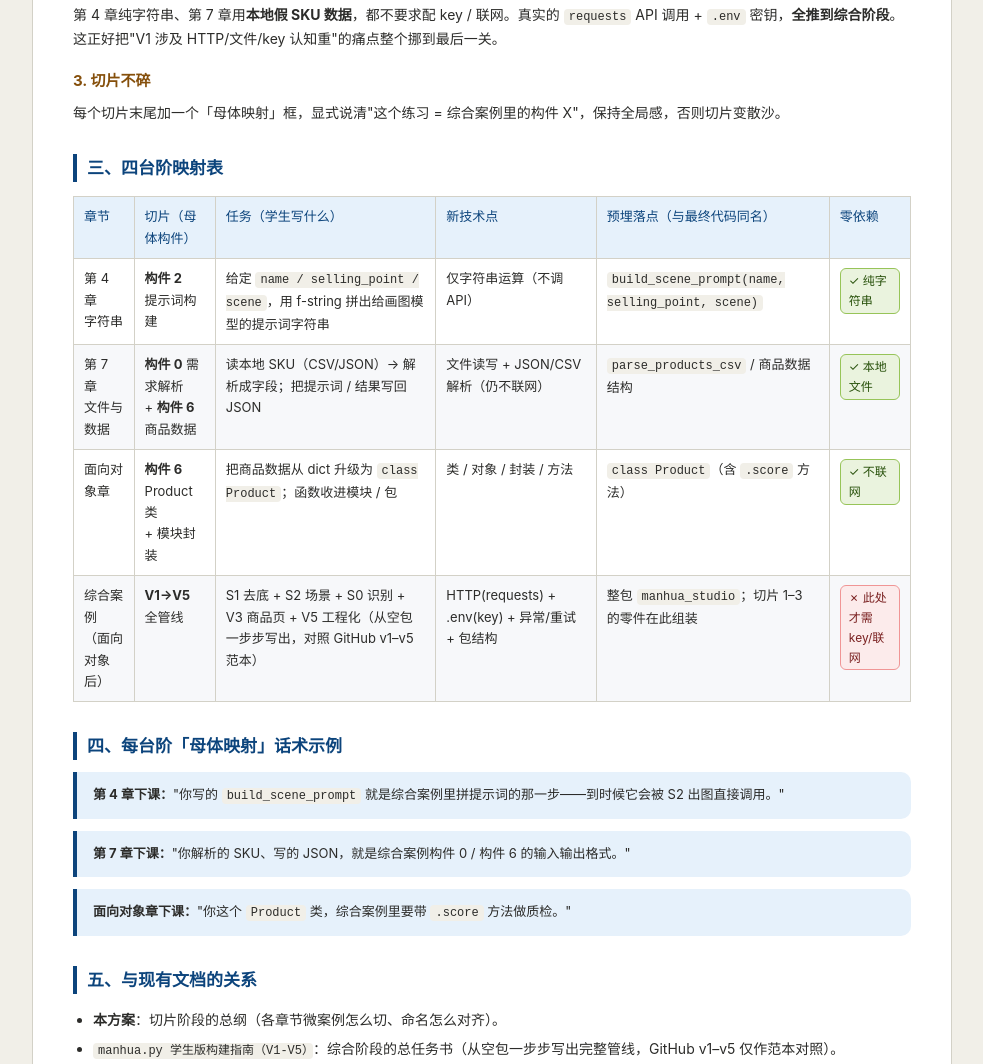
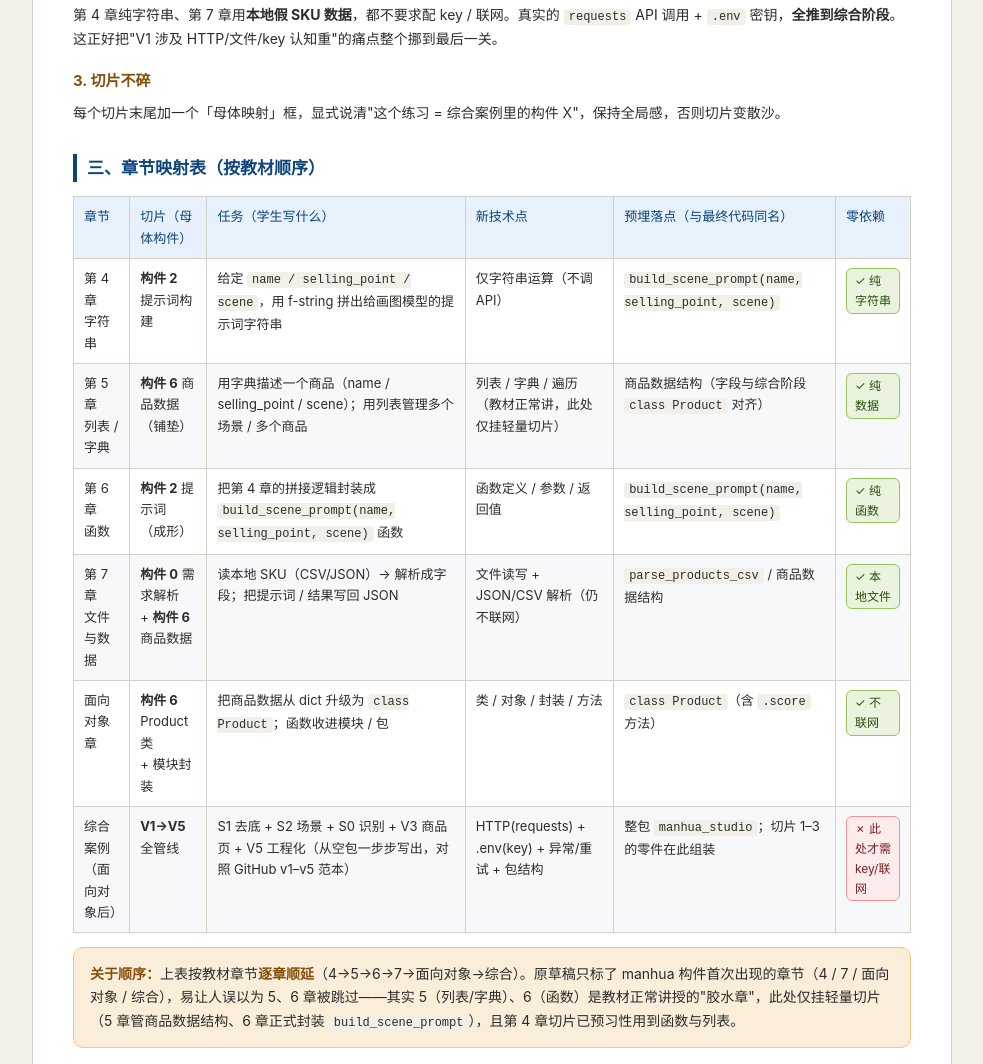
Before and after one commit to truedoing/course-ai, a plain HTML site: page doc/manhua章节切片映射方案.html in a window 1280 px wide. Shown: the part 813-1877 px from the top of the page, without its empty margins (148-1131 px from the left). Drawn offline with Linux system fonts and the light colour scheme.

Commit message:
docs: 第4章学生版实训PPT + 映射方案补第5/6章 + 索引双PPT
- 新增 第4章_案例实训_学生版.pptx（9页）：纯案例实训单，任务+参考代码+步骤+自检，
  不含教学设计（教学目标/流程/验收三档/母体映射），供课堂展示给学生照着编码。
- manhua章节切片映射方案.html：四台阶改为按教材顺序六台阶（4→5→6→7→面向对象→综合），
  补第5章(列表/字典·商品数据结构)、第6章(函数·封装build_scene_prompt)，加顺序说明。
- doc/index.html H块：原PPT标「教师版」，新增H4「学生版实训PPT」，42条链接0死链。
- 技能 manhua-chapter-slice 同步：每章须产两份PPT（教师备课版/学生实训版），映射表六台阶。

```diff
--- a/doc/manhua章节切片映射方案.html
+++ b/doc/manhua章节切片映射方案.html
@@ -59,7 +59,7 @@
   <h3>3. 切片不碎</h3>
   <p>每个切片末尾加一个「母体映射」框，显式说清"这个练习 = 综合案例里的构件 X"，保持全局感，否则切片变散沙。</p>
 
-  <h2>三、四台阶映射表</h2>
+  <h2>三、章节映射表（按教材顺序）</h2>
   <table>
     <thead><tr><th>章节</th><th>切片（母体构件）</th><th>任务（学生写什么）</th><th>新技术点</th><th>预埋落点（与最终代码同名）</th><th>零依赖</th></tr></thead>
     <tbody>
@@ -70,6 +70,22 @@
         <td>仅字符串运算（不调 API）</td>
         <td><code>build_scene_prompt(name, selling_point, scene)</code></td>
         <td><span class="badge ok">✓ 纯字符串</span></td>
+      </tr>
+      <tr>
+        <td>第 5 章<br>列表 / 字典</td>
+        <td><b>构件 6</b> 商品数据<br>（铺垫）</td>
+        <td>用字典描述一个商品（name / selling_point / scene）；用列表管理多个场景 / 多个商品</td>
+        <td>列表 / 字典 / 遍历（教材正常讲，此处仅挂轻量切片）</td>
+        <td>商品数据结构（字段与综合阶段 <code>class Product</code> 对齐）</td>
+        <td><span class="badge ok">✓ 纯数据</span></td>
+      </tr>
+      <tr>
+        <td>第 6 章<br>函数</td>
+        <td><b>构件 2</b> 提示词<br>（成形）</td>
+        <td>把第 4 章的拼接逻辑封装成 <code>build_scene_prompt(name, selling_point, scene)</code> 函数</td>
+        <td>函数定义 / 参数 / 返回值</td>
+        <td><code>build_scene_prompt(name, selling_point, scene)</code></td>
+        <td><span class="badge ok">✓ 纯函数</span></td>
       </tr>
       <tr>
         <td>第 7 章<br>文件与数据</td>
@@ -98,7 +114,9 @@
     </tbody>
   </table>
 
-  <h2>四、每台阶「母体映射」话术示例</h2>
+    <div class="key"><b>关于顺序：</b>上表按教材章节<b>逐章顺延</b>（4→5→6→7→面向对象→综合）。原草稿只标了 manhua 构件首次出现的章节（4 / 7 / 面向对象 / 综合），易让人误以为 5、6 章被跳过——其实 5（列表/字典）、6（函数）是教材正常讲授的"胶水章"，此处仅挂轻量切片（5 章管商品数据结构、6 章正式封装 <code>build_scene_prompt</code>），且第 4 章切片已预习性用到函数与列表。</div>
+
+<h2>四、每台阶「母体映射」话术示例</h2>
   <div class="map"><b>第 4 章下课：</b>"你写的 <code>build_scene_prompt</code> 就是综合案例里拼提示词的那一步——到时候它会被 S2 出图直接调用。"</div>
   <div class="map"><b>第 7 章下课：</b>"你解析的 SKU、写的 JSON，就是综合案例构件 0 / 构件 6 的输入输出格式。"</div>
   <div class="map"><b>面向对象章下课：</b>"你这个 <code>Product</code> 类，综合案例里要带 <code>.score</code> 方法做质检。"</div>
```
Also changed, not shown: doc/index.html (+8 -2 lines), 10 other files.
